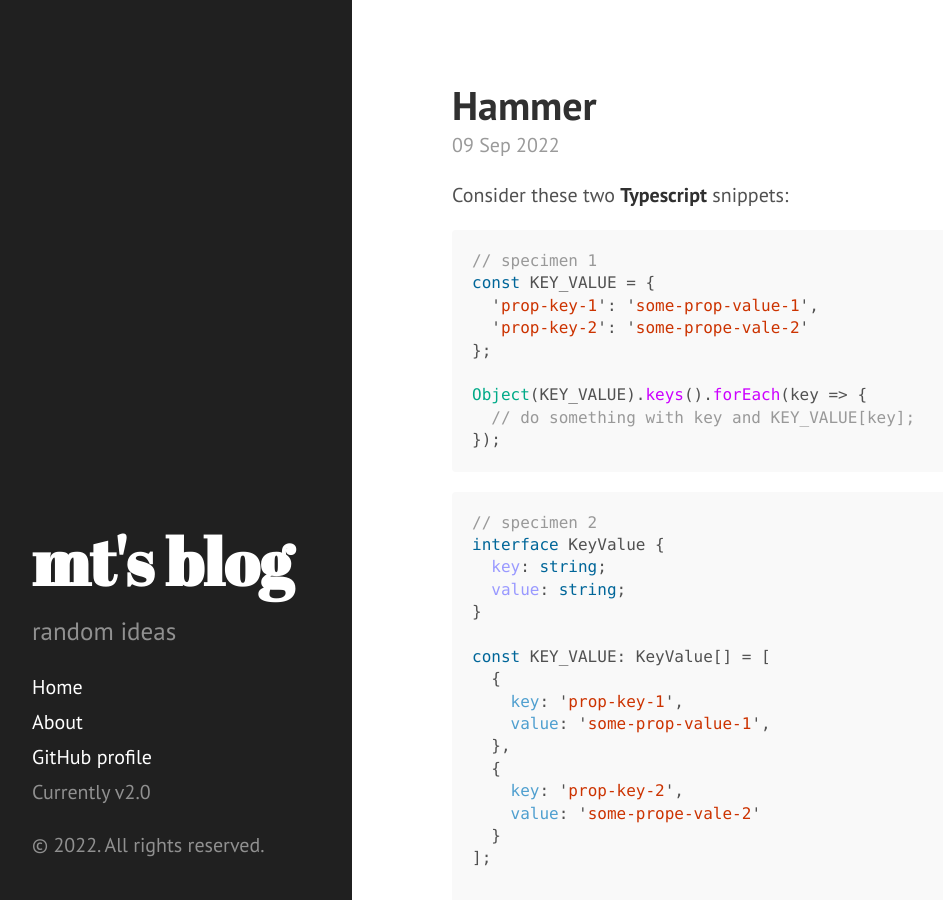
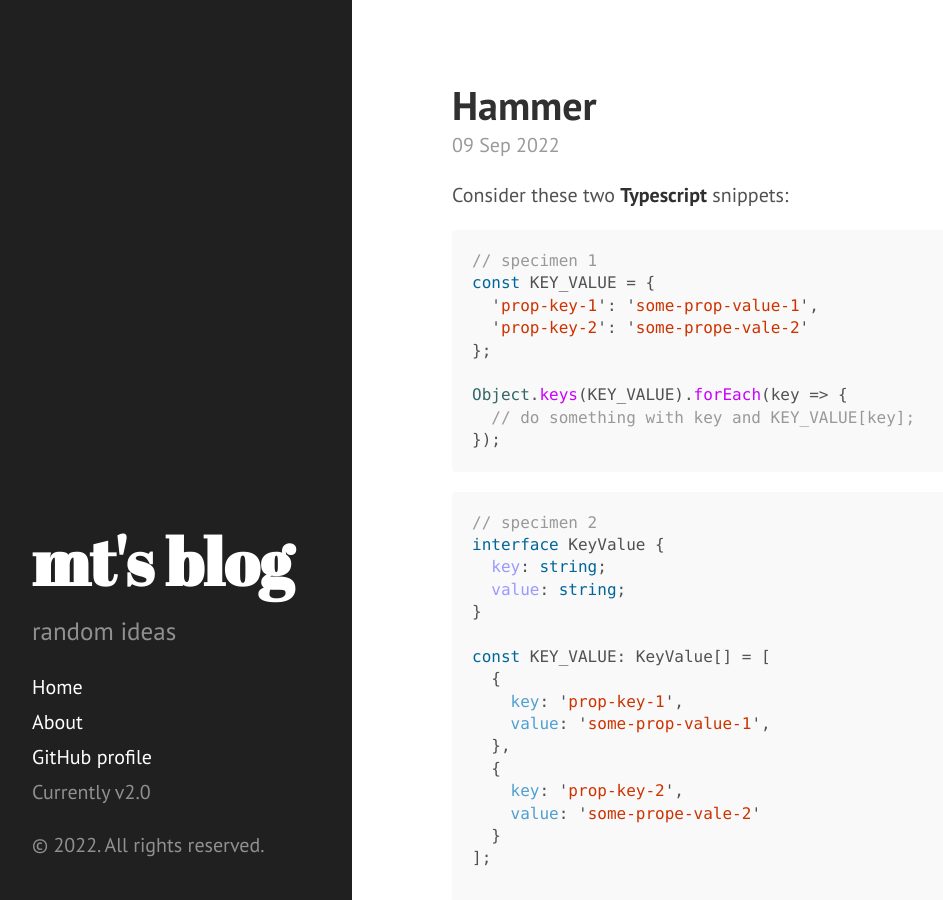
Before and after one commit to manueltarouca/manueltarouca.github.io, a Jekyll site: the page built from _posts/2022-09-09-hammer.md, in a window 1280 px wide and 900 px high. Shown: the whole window, without its empty margins (8-951 px from the left). Built offline with Jekyll 4.4.1, drawn with Linux system fonts in a browser that asks for light colours; Markdown is read by kramdown in place of the engine named in the settings.

Commit message:
Fixed snippet

````diff
--- a/_posts/2022-09-09-hammer.md
+++ b/_posts/2022-09-09-hammer.md
@@ -12,7 +12,7 @@ const KEY_VALUE = {
   'prop-key-2': 'some-prope-vale-2'
 };
 
-Object(KEY_VALUE).keys().forEach(key => {
+Object.keys(KEY_VALUE).forEach(key => {
   // do something with key and KEY_VALUE[key];
 });
 ```
````
